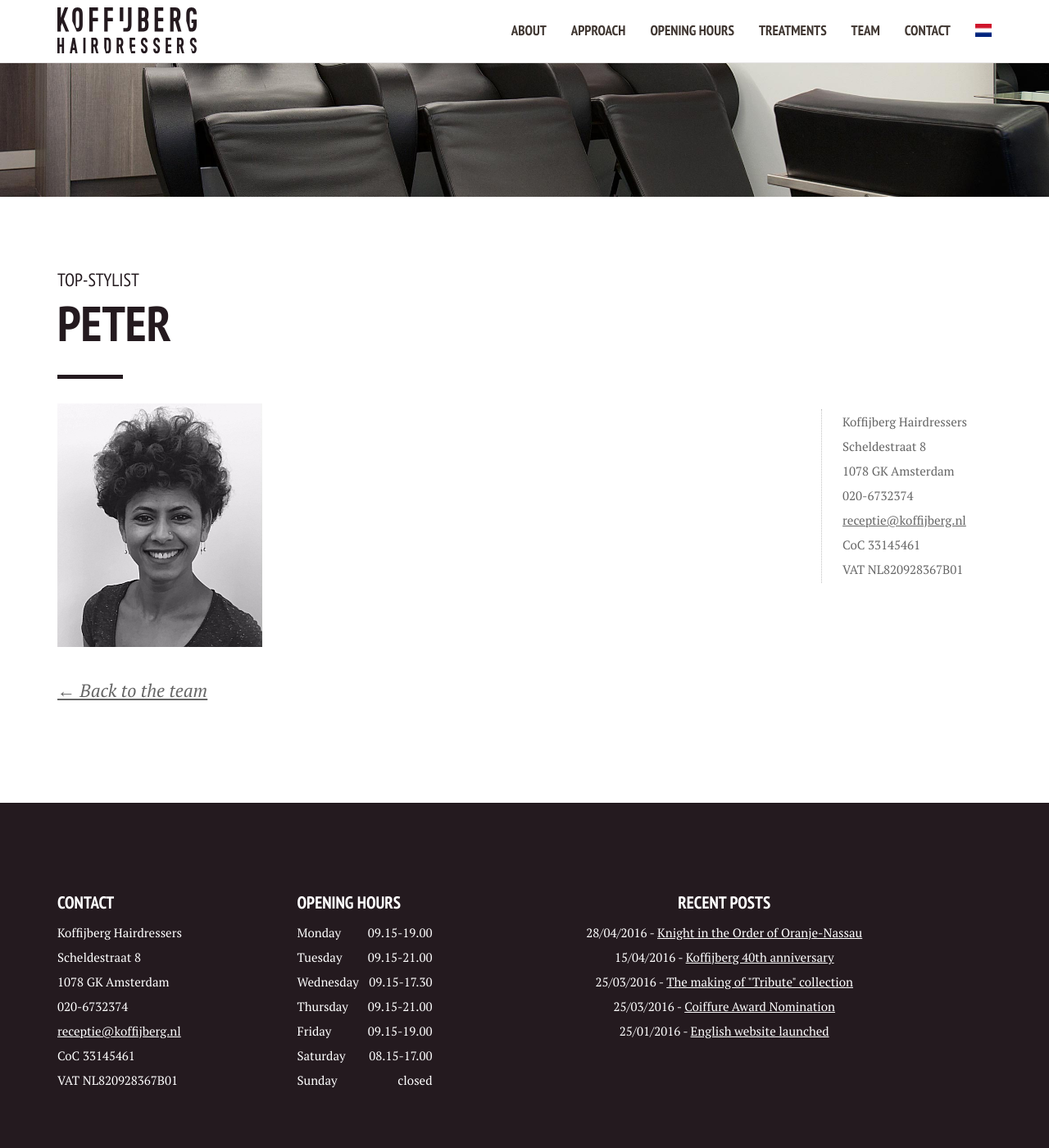
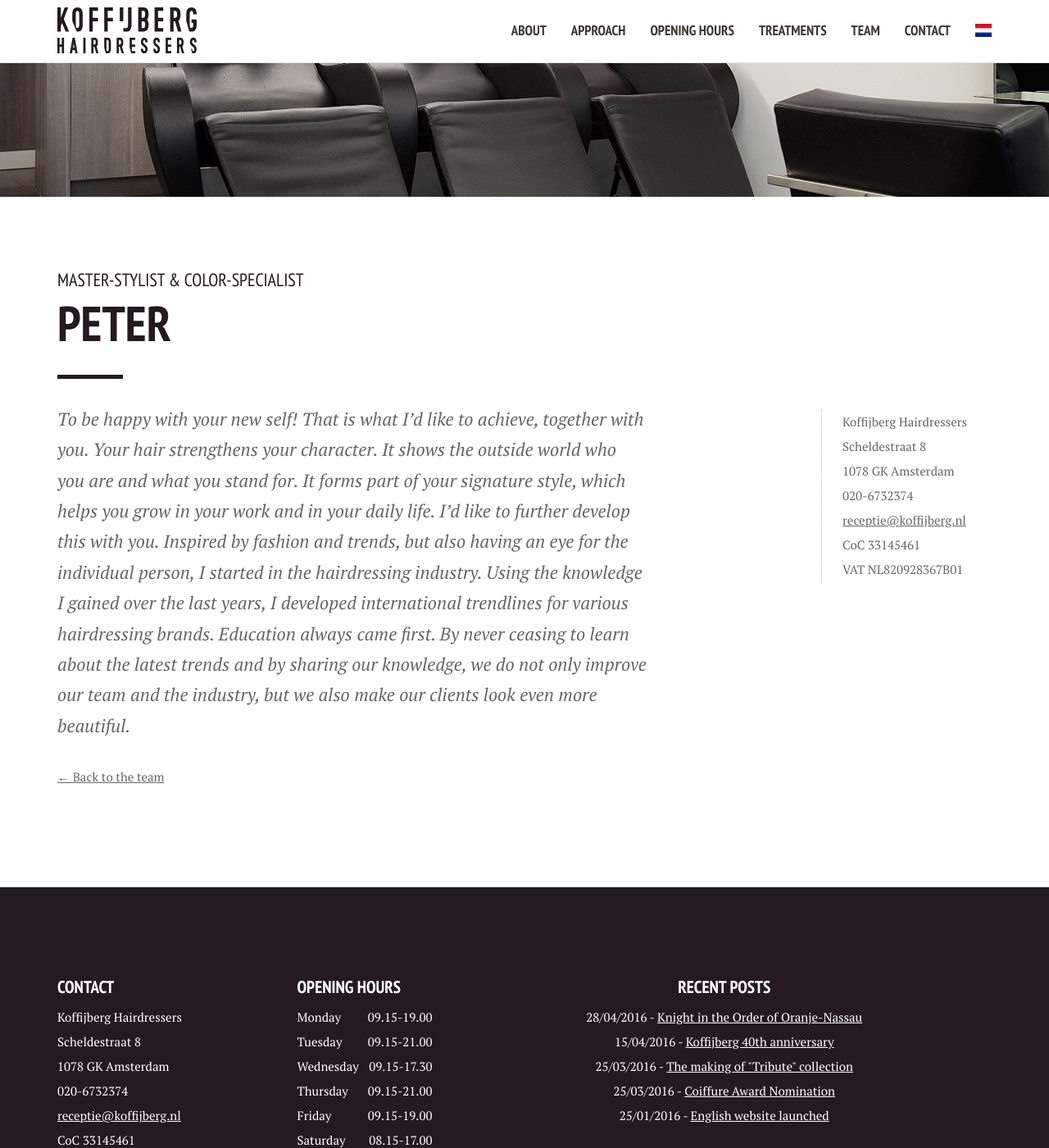
Before and after one commit to xuantiep/koffijberghairdressers, a Jekyll site: the page built from _members/peter.md, in a window 1280 px wide and 1400 px high. Shown: the whole window at 82% size. Built offline with Jekyll 4.4.1, drawn with Linux system fonts in a browser that asks for light colours.

Commit message:
Updated '/_members/peter.md' via CloudCannon

```diff
--- a/_members/peter.md
+++ b/_members/peter.md
@@ -1,7 +1,10 @@
 ---
 title: Peter
-naam: Bethlehem
-image: /uploads/bethlehem-kapper-amsterdam-1.jpg
-functie: Top-Stylist
-order: 9
+naam: Peter
+image:
+functie: 'Master-Stylist & Color-Specialist'
+order: 3
 ---
+
+
+To be happy with your new self! That is what I'd like to achieve, together with you. Your hair strengthens your character. It shows the outside world who you are and what you stand for. It forms part of your signature style, which helps you grow in your work and in your daily life. I'd like to further develop this with you. Inspired by fashion and trends, but also having an eye for the individual person, I started in the hairdressing industry. Using the knowledge I gained over the last years, I developed international trendlines for various hairdressing brands. Education always came first. By never ceasing to learn about the latest trends and by sharing our knowledge, we do not only improve our team and the industry, but we also make our clients look even more beautiful.&nbsp;
```
